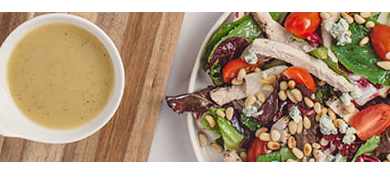
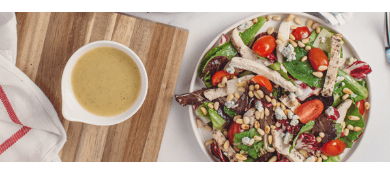
Before and after one commit to rodg22/nutricion, a plain HTML site: page nutricion.html in a window 390 px wide. Shown: the part 68-247 px from the top of the page. Drawn offline with Linux system fonts and the light colour scheme.

Commit message:
Prueba foto background nutricion

```diff
--- a/css/320.css
+++ b/css/320.css
@@ -149,7 +149,8 @@ header {
 /* NUTRICION */
 
 .secciones .imagen-nutricion {
-    background: url(../recursos/imagenes/nutricion-mobile.jpg) no-repeat center;
+    background: url(../recursos/imagenes/nutricion-mobile.png) no-repeat center;
+    background-size: cover;
 }
 
 .cita-nutricion {
```
Also changed, not shown: recursos/imagenes/nutricion-background.jpg (deleted), recursos/imagenes/nutricion-mobile.jpg (deleted), recursos/imagenes/nutricion-mobile.png (added).
